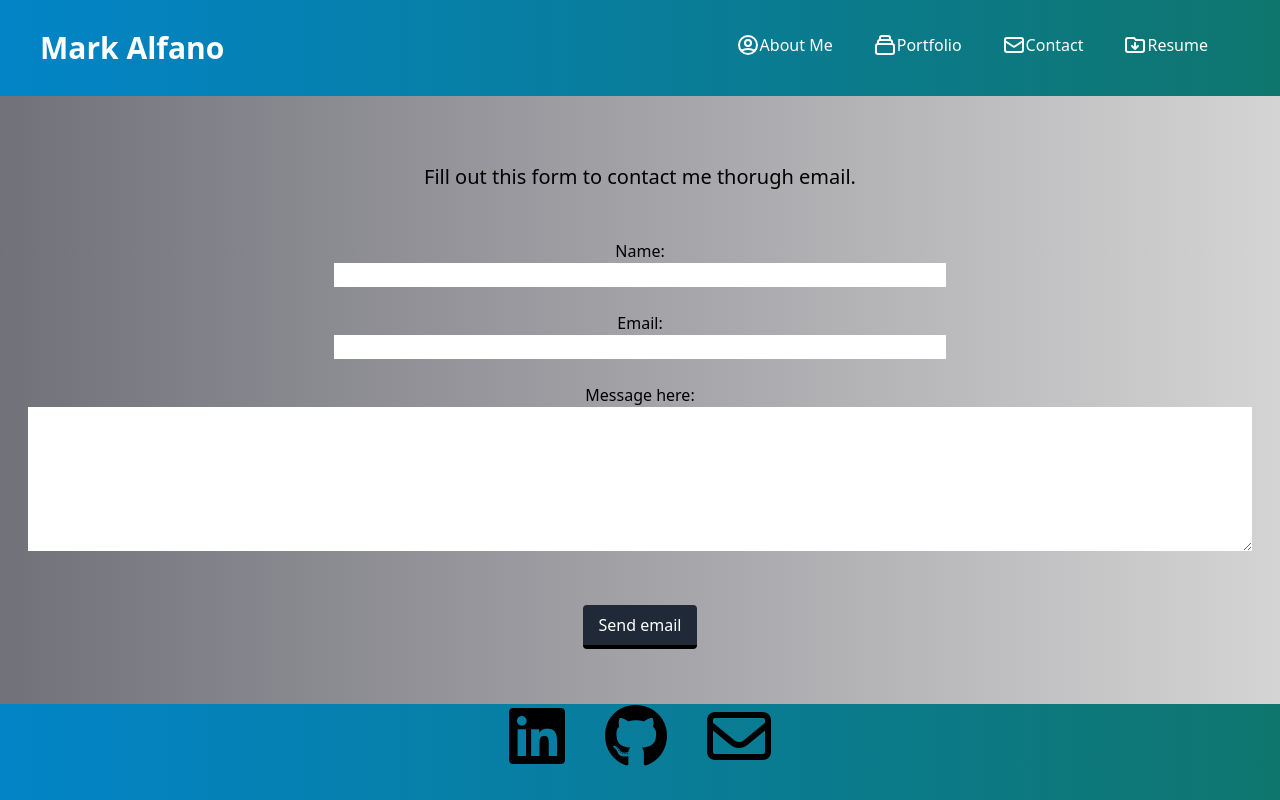
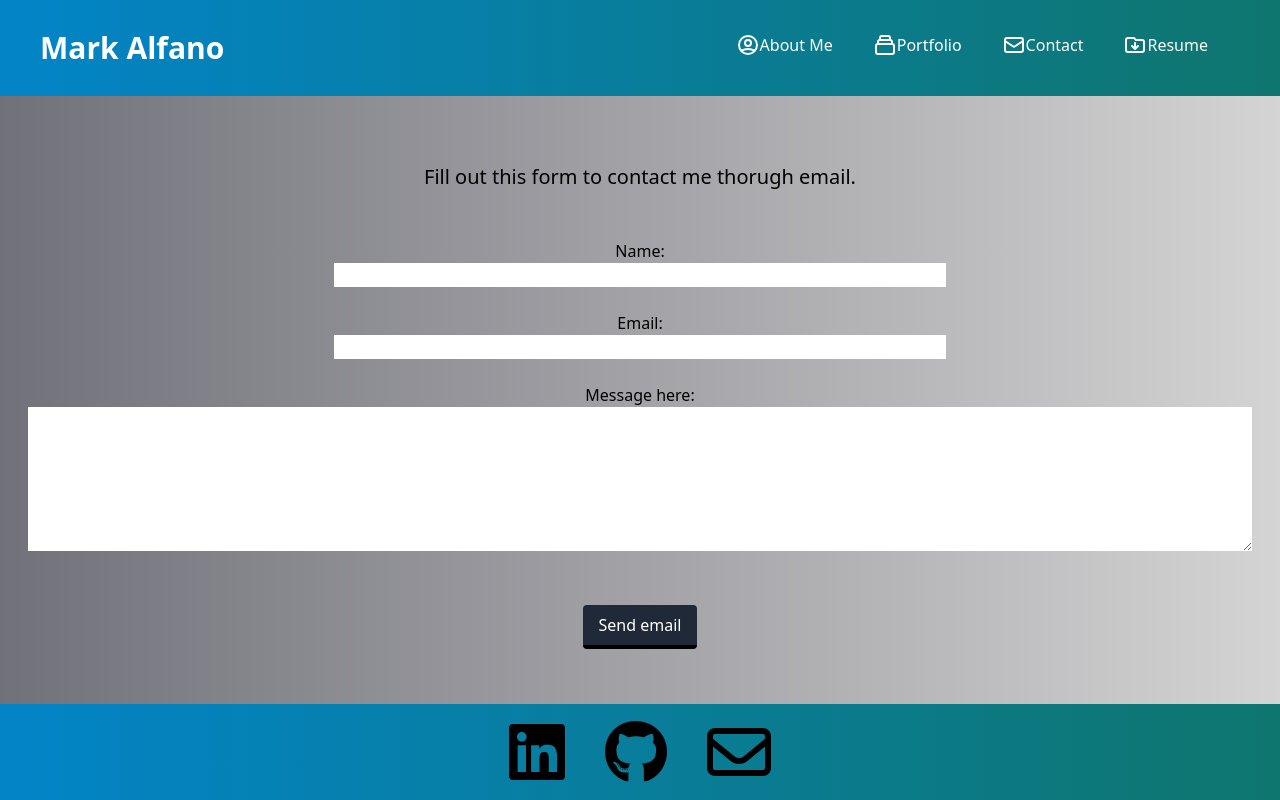
Before and after one commit to MpAlfano/React-Portfolio, a React (Create React App) app: page /Contact in a window 1280 px wide. Built offline with nearby package versions, Linux system fonts and the light colour scheme.

Commit message:
resizing page

```diff
--- a/src/components/Footer.js
+++ b/src/components/Footer.js
@@ -2,8 +2,8 @@ import React from "react";
 
 export default function Footer() {
   return (
-    <footer className="bg-gradient-to-r from-sky-600 to-teal-700 flex items-center h-24 bg-black text-white relative">
-      <div className="container mb-auto mx-auto">
+    <footer className="bg-gradient-to-r from-sky-600 to-teal-700 flex items-center py-5 h-24 bg-black text-white justify-between">
+      <div className="container mx-auto">
         <div className="md:flex">
           <div className="flex-1 text-black text-center items-center">
             <a
--- a/src/components/Header.js
+++ b/src/components/Header.js
@@ -4,7 +4,7 @@ import { Link } from "react-router-dom";
 const Header = ({ toggle }) => {
   return (
     <header
-      className="bg-gradient-to-r from-sky-600 to-teal-700 flex justify-between items-center py-5 h-24 bg-black text-white relative"
+      className="bg-gradient-to-r from-sky-600 to-teal-700 flex justify-between items-center py-10 h-24 bg-black text-white relative"
       role="navigation"
     >
       <h1 className="pl-10 16px font-bold text-3xl">Mark Alfano</h1>
```
Also changed, not shown: 8 other files (tests, documents, lock files or other folders).
